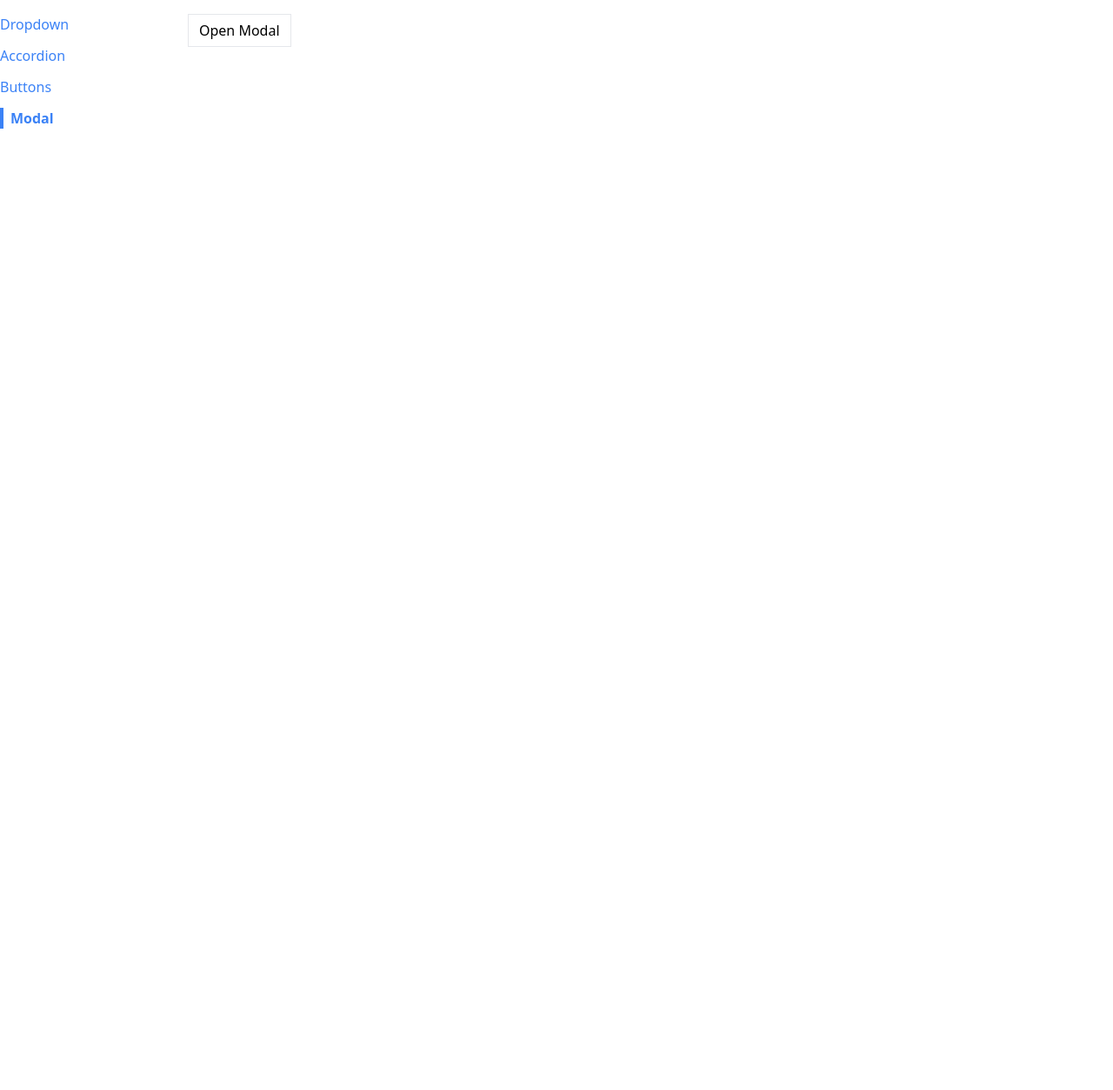
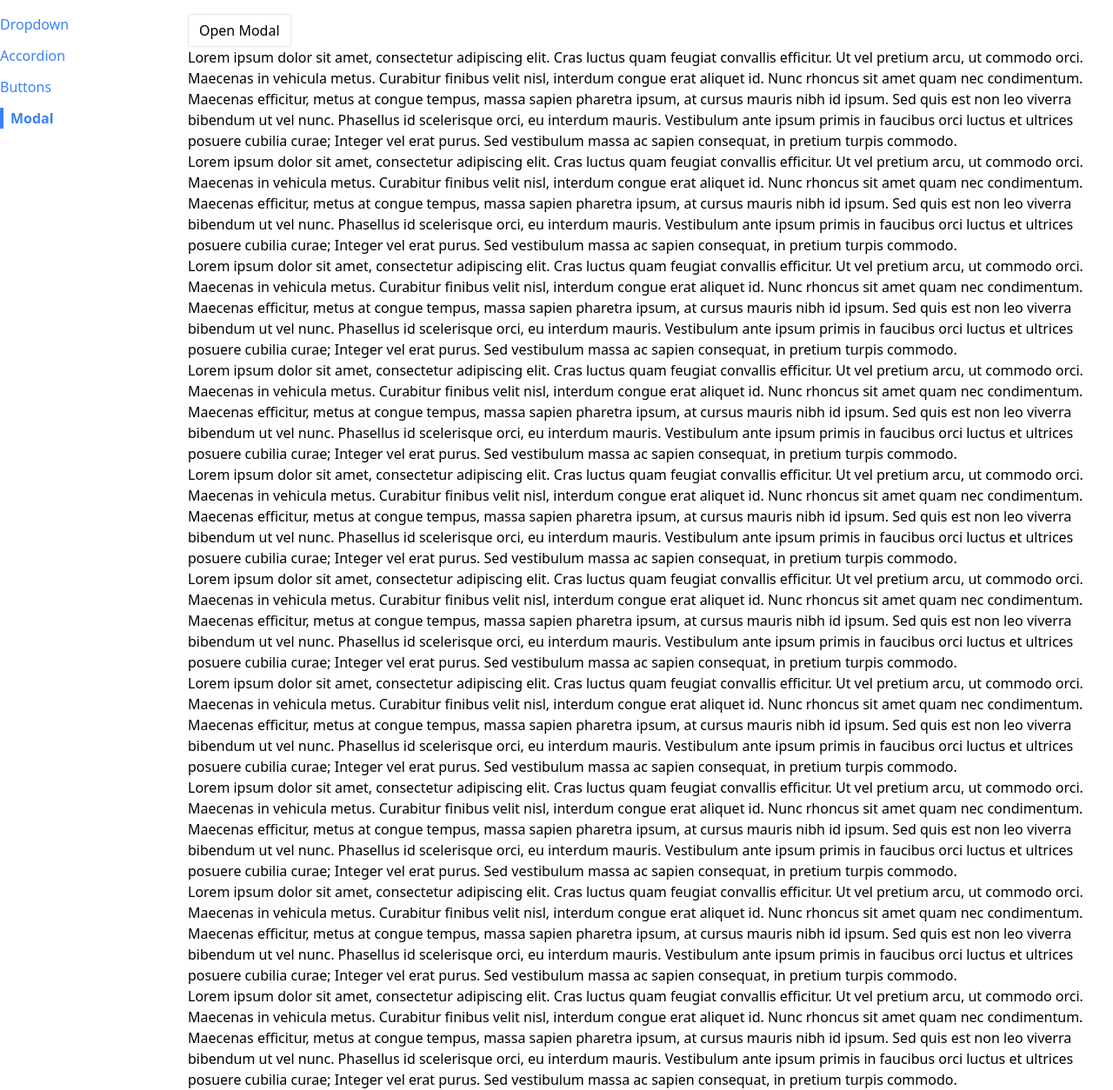
Before and after one commit to JuSTC3/Modern-React-with-Redux, a React (Create React App) app in the folder comp/: page /modal in a window 1280 px wide. Shown: the whole page at 87% size. Before the commit the page ends 800 px from the top, so only its background shows below. Built offline with nearby package versions, Linux system fonts and the light colour scheme.

Commit message:
fix: modal overflow

```diff
--- a/comp/src/components/Modal.js
+++ b/comp/src/components/Modal.js
@@ -1,6 +1,16 @@
 import ReactDOM from "react-dom";
+import { useEffect } from "react";
 
 function Modal({ onClose, children, actionBar }) {
+    useEffect(() => {
+        document.body.classList.add('overflow-hidden');
+
+        return () => {
+            document.body.classList.remove('overflow-hidden');
+        };
+
+    }, []);
+
     return ReactDOM.createPortal(
         <div>
             <div onClick={onClose} className="absolute inset-0 bg-gray-300 opacity-80"></div>
--- a/comp/src/pages/ModalPage.js
+++ b/comp/src/pages/ModalPage.js
@@ -31,6 +31,36 @@ function ModalPage() {
         <div>
             <Button onClick={handleClick}>Open Modal</Button>
             {showModal && modal}
+            <p>
+                Lorem ipsum dolor sit amet, consectetur adipiscing elit. Cras luctus quam feugiat convallis efficitur. Ut vel pretium arcu, ut commodo orci. Maecenas in vehicula metus. Curabitur finibus velit nisl, interdum congue erat aliquet id. Nunc rhoncus sit amet quam nec condimentum. Maecenas efficitur, metus at congue tempus, massa sapien pharetra ipsum, at cursus mauris nibh id ipsum. Sed quis est non leo viverra bibendum ut vel nunc. Phasellus id scelerisque orci, eu interdum mauris. Vestibulum ante ipsum primis in faucibus orci luctus et ultrices posuere cubilia curae; Integer vel erat purus. Sed vestibulum massa ac sapien consequat, in pretium turpis commodo.
+            </p>
+            <p>
+                Lorem ipsum dolor sit amet, consectetur adipiscing elit. Cras luctus quam feugiat convallis efficitur. Ut vel pretium arcu, ut commodo orci. Maecenas in vehicula metus. Curabitur finibus velit nisl, interdum congue erat aliquet id. Nunc rhoncus sit amet quam nec condimentum. Maecenas efficitur, metus at congue tempus, massa sapien pharetra ipsum, at cursus mauris nibh id ipsum. Sed quis est non leo viverra bibendum ut vel nunc. Phasellus id scelerisque orci, eu interdum mauris. Vestibulum ante ipsum primis in faucibus orci luctus et ultrices posuere cubilia curae; Integer vel erat purus. Sed vestibulum massa ac sapien consequat, in pretium turpis commodo.
+            </p>
+            <p>
+                Lorem ipsum dolor sit amet, consectetur adipiscing elit. Cras luctus quam feugiat convallis efficitur. Ut vel pretium arcu, ut commodo orci. Maecenas in vehicula metus. Curabitur finibus velit nisl, interdum congue erat aliquet id. Nunc rhoncus sit amet quam nec condimentum. Maecenas efficitur, metus at congue tempus, massa sapien pharetra ipsum, at cursus mauris nibh id ipsum. Sed quis est non leo viverra bibendum ut vel nunc. Phasellus id scelerisque orci, eu interdum mauris. Vestibulum ante ipsum primis in faucibus orci luctus et ultrices posuere cubilia curae; Integer vel erat purus. Sed vestibulum massa ac sapien consequat, in pretium turpis commodo.
+            </p>
+            <p>
+                Lorem ipsum dolor sit amet, consectetur adipiscing elit. Cras luctus quam feugiat convallis efficitur. Ut vel pretium arcu, ut commodo orci. Maecenas in vehicula metus. Curabitur finibus velit nisl, interdum congue erat aliquet id. Nunc rhoncus sit amet quam nec condimentum. Maecenas efficitur, metus at congue tempus, massa sapien pharetra ipsum, at cursus mauris nibh id ipsum. Sed quis est non leo viverra bibendum ut vel nunc. Phasellus id scelerisque orci, eu interdum mauris. Vestibulum ante ipsum primis in faucibus orci luctus et ultrices posuere cubilia curae; Integer vel erat purus. Sed vestibulum massa ac sapien consequat, in pretium turpis commodo.
+            </p>
+            <p>
+                Lorem ipsum dolor sit amet, consectetur adipiscing elit. Cras luctus quam feugiat convallis efficitur. Ut vel pretium arcu, ut commodo orci. Maecenas in vehicula metus. Curabitur finibus velit nisl, interdum congue erat aliquet id. Nunc rhoncus sit amet quam nec condimentum. Maecenas efficitur, metus at congue tempus, massa sapien pharetra ipsum, at cursus mauris nibh id ipsum. Sed quis est non leo viverra bibendum ut vel nunc. Phasellus id scelerisque orci, eu interdum mauris. Vestibulum ante ipsum primis in faucibus orci luctus et ultrices posuere cubilia curae; Integer vel erat purus. Sed vestibulum massa ac sapien consequat, in pretium turpis commodo.
+            </p>
+            <p>
+                Lorem ipsum dolor sit amet, consectetur adipiscing elit. Cras luctus quam feugiat convallis efficitur. Ut vel pretium arcu, ut commodo orci. Maecenas in vehicula metus. Curabitur finibus velit nisl, interdum congue erat aliquet id. Nunc rhoncus sit amet quam nec condimentum. Maecenas efficitur, metus at congue tempus, massa sapien pharetra ipsum, at cursus mauris nibh id ipsum. Sed quis est non leo viverra bibendum ut vel nunc. Phasellus id scelerisque orci, eu interdum mauris. Vestibulum ante ipsum primis in faucibus orci luctus et ultrices posuere cubilia curae; Integer vel erat purus. Sed vestibulum massa ac sapien consequat, in pretium turpis commodo.
+            </p>
+            <p>
+                Lorem ipsum dolor sit amet, consectetur adipiscing elit. Cras luctus quam feugiat convallis efficitur. Ut vel pretium arcu, ut commodo orci. Maecenas in vehicula metus. Curabitur finibus velit nisl, interdum congue erat aliquet id. Nunc rhoncus sit amet quam nec condimentum. Maecenas efficitur, metus at congue tempus, massa sapien pharetra ipsum, at cursus mauris nibh id ipsum. Sed quis est non leo viverra bibendum ut vel nunc. Phasellus id scelerisque orci, eu interdum mauris. Vestibulum ante ipsum primis in faucibus orci luctus et ultrices posuere cubilia curae; Integer vel erat purus. Sed vestibulum massa ac sapien consequat, in pretium turpis commodo.
+            </p>
+            <p>
+                Lorem ipsum dolor sit amet, consectetur adipiscing elit. Cras luctus quam feugiat convallis efficitur. Ut vel pretium arcu, ut commodo orci. Maecenas in vehicula metus. Curabitur finibus velit nisl, interdum congue erat aliquet id. Nunc rhoncus sit amet quam nec condimentum. Maecenas efficitur, metus at congue tempus, massa sapien pharetra ipsum, at cursus mauris nibh id ipsum. Sed quis est non leo viverra bibendum ut vel nunc. Phasellus id scelerisque orci, eu interdum mauris. Vestibulum ante ipsum primis in faucibus orci luctus et ultrices posuere cubilia curae; Integer vel erat purus. Sed vestibulum massa ac sapien consequat, in pretium turpis commodo.
+            </p>
+            <p>
+                Lorem ipsum dolor sit amet, consectetur adipiscing elit. Cras luctus quam feugiat convallis efficitur. Ut vel pretium arcu, ut commodo orci. Maecenas in vehicula metus. Curabitur finibus velit nisl, interdum congue erat aliquet id. Nunc rhoncus sit amet quam nec condimentum. Maecenas efficitur, metus at congue tempus, massa sapien pharetra ipsum, at cursus mauris nibh id ipsum. Sed quis est non leo viverra bibendum ut vel nunc. Phasellus id scelerisque orci, eu interdum mauris. Vestibulum ante ipsum primis in faucibus orci luctus et ultrices posuere cubilia curae; Integer vel erat purus. Sed vestibulum massa ac sapien consequat, in pretium turpis commodo.
+            </p>
+            <p>
+                Lorem ipsum dolor sit amet, consectetur adipiscing elit. Cras luctus quam feugiat convallis efficitur. Ut vel pretium arcu, ut commodo orci. Maecenas in vehicula metus. Curabitur finibus velit nisl, interdum congue erat aliquet id. Nunc rhoncus sit amet quam nec condimentum. Maecenas efficitur, metus at congue tempus, massa sapien pharetra ipsum, at cursus mauris nibh id ipsum. Sed quis est non leo viverra bibendum ut vel nunc. Phasellus id scelerisque orci, eu interdum mauris. Vestibulum ante ipsum primis in faucibus orci luctus et ultrices posuere cubilia curae; Integer vel erat purus. Sed vestibulum massa ac sapien consequat, in pretium turpis commodo.
+            </p>
         </div>
     );
 }
```
